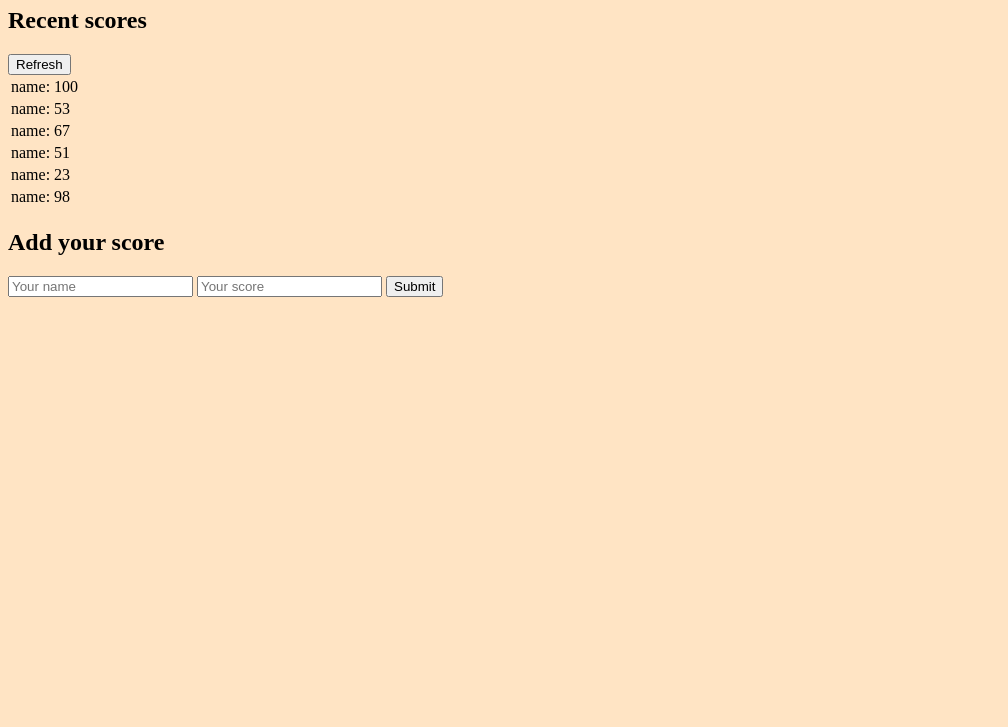
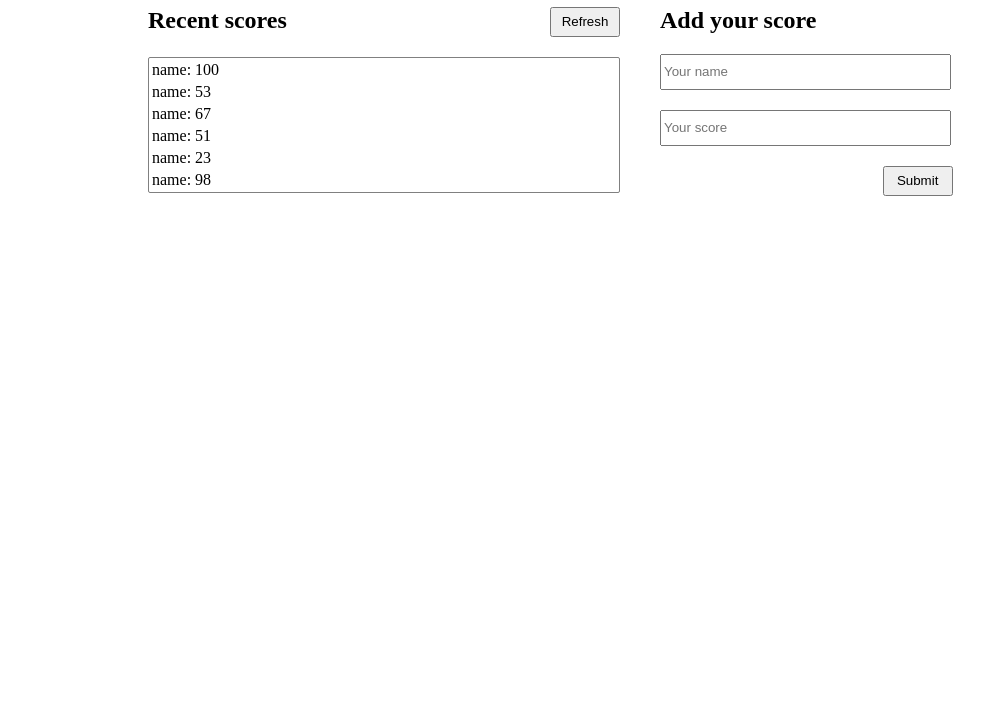
Before and after one commit to 1GORDON/Leaderboard, a website built with webpack: page src/index.html in a window 1280 px wide. Shown: the part 73-800 px from the top of the page, without its empty margins (0-1008 px from the left). Built offline with nearby package versions, Linux system fonts and the light colour scheme.

Commit message:
Add style.css file

```diff
--- a/src/style.css
+++ b/src/style.css
@@ -1,3 +1,75 @@
+@import url("https://fonts.googleapis.com/css2?family=Mulish:ital,wght@0,200;0,300;0,400;0,500;0,600;0,700;0,800;0,900;1,200;1,300;1,400;1,500;1,600;1,700;1,800;1,900&display=swap");
+
 body {
-  background-color: bisque;
+  margin: 0;
+  padding: 0;
 }
+
+h1 {
+  margin-left: 30px;
+}
+
+.main-scores {
+  display: flex;
+  flex-wrap: wrap;
+  padding: 0 10%;
+}
+
+.recent-scores,
+.add-score {
+  padding: 0 20px;
+  min-width: 280px;
+}
+
+.recent-scores {
+  flex: 1;
+}
+
+.recent-scores-other {
+  display: flex;
+  justify-content: space-between;
+  height: 30px;
+}
+
+.recent-scores-other h2 {
+  margin: 0;
+  padding: 0;
+}
+
+.refresh,
+.submit-btn {
+  width: 70px;
+}
+
+.submit-btn {
+  align-self: flex-end;
+  height: 30px;
+  margin-right: 38%;
+}
+
+.scoreboard-table {
+  width: 100%;
+  margin: 20px 0;
+  border: 1px solid grey;
+  border-radius: 2px;
+}
+
+.add-score {
+  flex: 1;
+}
+
+.add-form {
+  display: flex;
+  flex-direction: column;
+  padding: 0;
+}
+
+.add-form h2 {
+  margin-top: 0;
+}
+
+.add-form input[type="text"] {
+  width: 60%;
+  height: 30px;
+  margin-bottom: 20px;
+}
```
